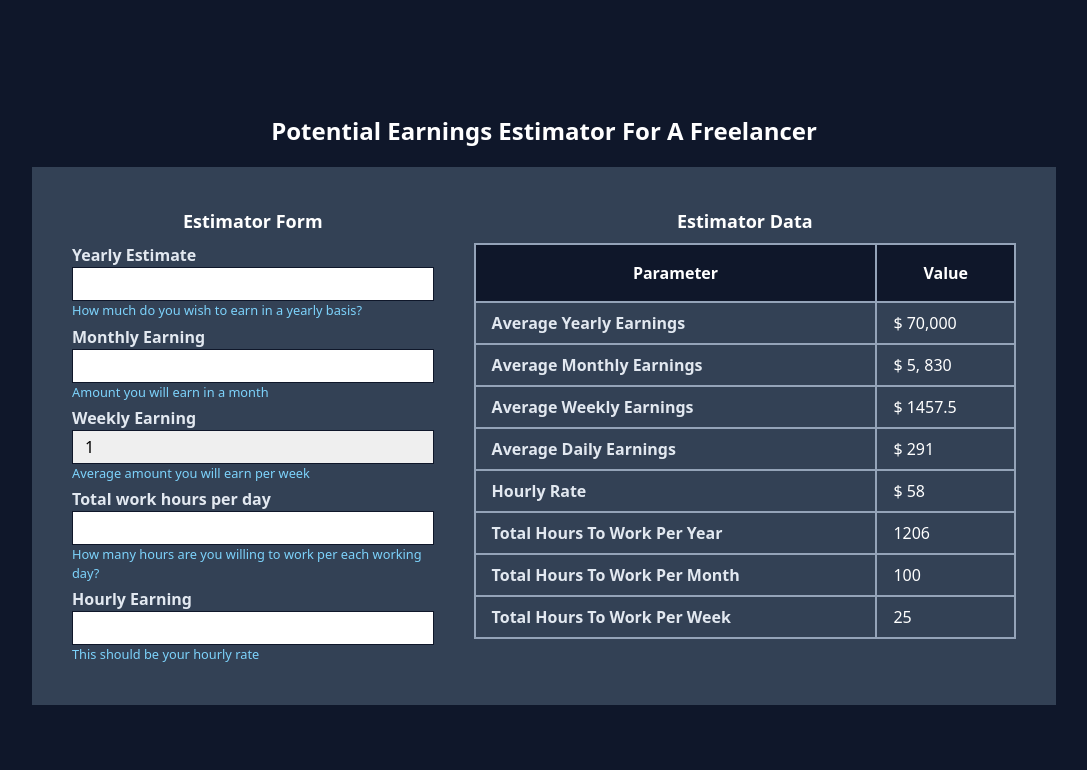
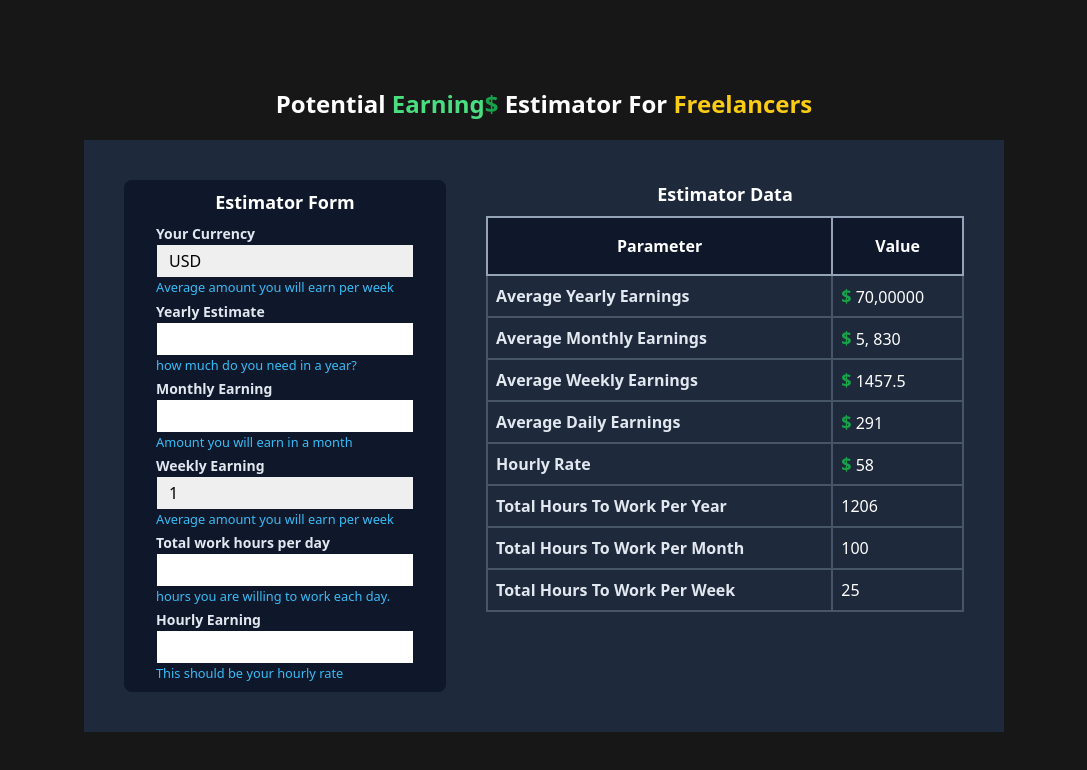
Before and after one commit to Gabriel-Rockson/my-earning-estimator, a React (Create React App) app: page / in a window 1280 px wide. Shown: the top 770 px of the page, without its empty margins (96-1183 px from the left). Built offline with nearby package versions, Linux system fonts and the light colour scheme.

Commit message:
Modify the styling

```diff
--- a/src/App.js
+++ b/src/App.js
@@ -6,12 +6,14 @@ import EstimatorResults from './components/EstimatorData';
 function App() {
   return (
     <>
-      <div className='w-full bg-slate-900 min-h-screen flex justify-around'>
+      <div className='w-full bg-neutral-900 min-h-screen flex justify-around'>
 
-        <div className='lg:w-4/5 xl:3/4 2xl:w-3/5 self-center'>
-          <h1 class="text-white text-2xl font-bold text-center py-5">Potential Earnings Estimator For A Freelancer</h1>
-          <div className='lg:bg-slate-700 self-center lg:py-10 lg:px-10'>
-            <div className='flex space-x-10'>
+        <div className='lg:w-11/12 xl:w-3/4 2xl:w-3/5 self-center md:px-5'>
+          <h1 class="text-white text-2xl font-bold text-center py-5">
+            Potential <span className='text-green-400'>Earning<span className='text-green-600'>$</span></span> Estimator For <span className='text-yellow-400'>Freelancers</span>
+          </h1>
+          <div className='md:bg-slate-800 self-center md:p-5 lg:p-10'>
+            <div className='flex md:space-x-2 lg:space-x-10'>
               <EstimatorForm />
               <EstimatorResults />
             </div>
--- a/src/components/EstimatorData.jsx
+++ b/src/components/EstimatorData.jsx
@@ -14,27 +14,27 @@ function EstimatorResults() {
           <tbody>
             <tr>
               <td className="table-data-entry-1">Average Yearly Earnings</td>
-              <td className="table-data-entry-2">$ 70,000</td>
+              <td className="table-data-entry-2"><span className='text-green-600 font-bold text-lg'>$</span> 70,00000</td>
             </tr>
 
             <tr>
               <td className="table-data-entry-1">Average Monthly Earnings</td>
-              <td className="table-data-entry-2">$ 5, 830</td>
+              <td className="table-data-entry-2"><span className='text-green-600 font-bold text-lg'>$</span> 5, 830</td>
             </tr>
 
             <tr>
               <td className="table-data-entry-1">Average Weekly Earnings</td>
-              <td className="table-data-entry-2">$ 1457.5</td>
+              <td className="table-data-entry-2"><span className='text-green-600 font-bold text-lg'>$</span> 1457.5</td>
             </tr>
 
             <tr>
               <td className="table-data-entry-1">Average Daily Earnings</td>
-              <td className="table-data-entry-2">$ 291</td>
+              <td className="table-data-entry-2"><span className='text-green-600 font-bold text-lg'>$</span> 291</td>
             </tr>
 
             <tr>
               <td className="table-data-entry-1">Hourly Rate</td>
-              <td className="table-data-entry-2">$ 58</td>
+              <td className="table-data-entry-2"><span className='text-green-600 font-bold text-lg'>$</span> 58</td>
             </tr>
 
             <tr>
--- a/src/components/EstimatorForm.jsx
+++ b/src/components/EstimatorForm.jsx
@@ -1,13 +1,24 @@
 function EstimatorForm() {
   return (
     <>
-      <div className="w-2/5">
+      <div className="w-2/5 bg-slate-900 px-8 py-2 rounded-lg">
         <h1 className="section-heading">Estimator Form</h1>
         <form action="#" className="flex flex-col space-y-1">
+
+          <div className="form-item-container">
+            <label htmlFor="" className="form-label">Your Currency</label>
+            <select name="" id="" className="form-input">
+              <option value="Ghc">Ghc</option>
+              <option value="USD" selected>USD</option>
+              <option value="GBP">GBP</option>
+            </select>
+            <small className="form-helptext">Average amount you will earn per week</small>
+          </div>
+
           <div className="form-item-container">
             <label htmlFor="per-year" className="form-label">Yearly Estimate</label>
             <input type="text" className="form-input" />
-            <small className="form-helptext">How much do you wish to earn in a yearly basis?</small>
+            <small className="form-helptext">how much do you need in a year?</small>
           </div>
 
           <div className="form-item-container">
@@ -38,7 +49,7 @@ function EstimatorForm() {
           <div className="form-item-container">
             <label htmlFor="" className="form-label">Total work hours per day</label>
             <input type="text" className="form-input" />
-            <small className="form-helptext">How many hours are you willing to work per each working day?</small>
+            <small className="form-helptext">hours you are willing to work each day.</small>
           </div>
 
           <div className="form-item-container">
--- a/src/index.css
+++ b/src/index.css
@@ -13,7 +13,7 @@
 }
 
 .form-label {
-  @apply text-slate-200 font-bold;
+  @apply text-slate-200 font-bold text-sm;
 }
 
 .form-input {
@@ -21,7 +21,7 @@
 }
 
 .form-helptext {
-  @apply text-sky-300;
+  @apply text-sky-400;
 }
 
 
@@ -33,9 +33,9 @@
 }
 
 .table-data-entry-1 {
-  @apply border-2 border-slate-400 py-2 font-bold text-slate-200 px-4;
+  @apply border-2 border-slate-600 py-2 font-bold text-slate-200 px-2;
 }
 
 .table-data-entry-2 {
-  @apply border-2 border-slate-400 py-1 text-white px-4;
+  @apply border-2 border-slate-600 py-1 text-white px-2 ;
 }
```
